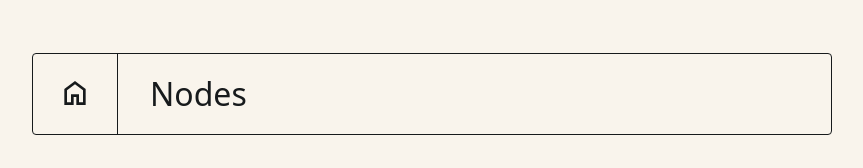
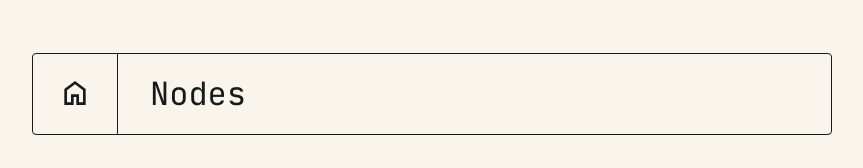
Before and after one commit to Witte-Steur/Nodes, a Vue app: page / in a window 1280 px wide. Shown: the part 226-394 px from the top of the page, without its empty margins (208-1071 px from the left). Built offline with nearby package versions, Linux system fonts and the light colour scheme.

Commit message:
Added JetBrains Mono font

```diff
--- a/index.html
+++ b/index.html
@@ -4,6 +4,13 @@
   <head>
     <meta charset="UTF-8" />
     <title>Nodes</title>
+
+    <link rel="preconnect" href="//fonts.googleapis.com" />
+    <link rel="preconnect" href="//fonts.gstatic.com" crossorigin />
+    <link
+      rel="stylesheet"
+      href="//fonts.googleapis.com/css2?family=JetBrains+Mono:ital,wght@0,100..800;1,100..800&display=swap"
+    />
 
     <meta name="viewport" content="width=device-width, initial-scale=1.0" />
   </head>
--- a/src/style.css
+++ b/src/style.css
@@ -34,10 +34,10 @@
 }
 
 h1 {
-  font-family: system-ui, sans-serif;
+  font-family: 'JetBrains Mono', sans-serif;
   font-size: 2rem;
   line-height: 3rem;
-  font-weight: 500;
+  font-weight: 400;
 
   svg {
     vertical-align: -0.125em;
```
